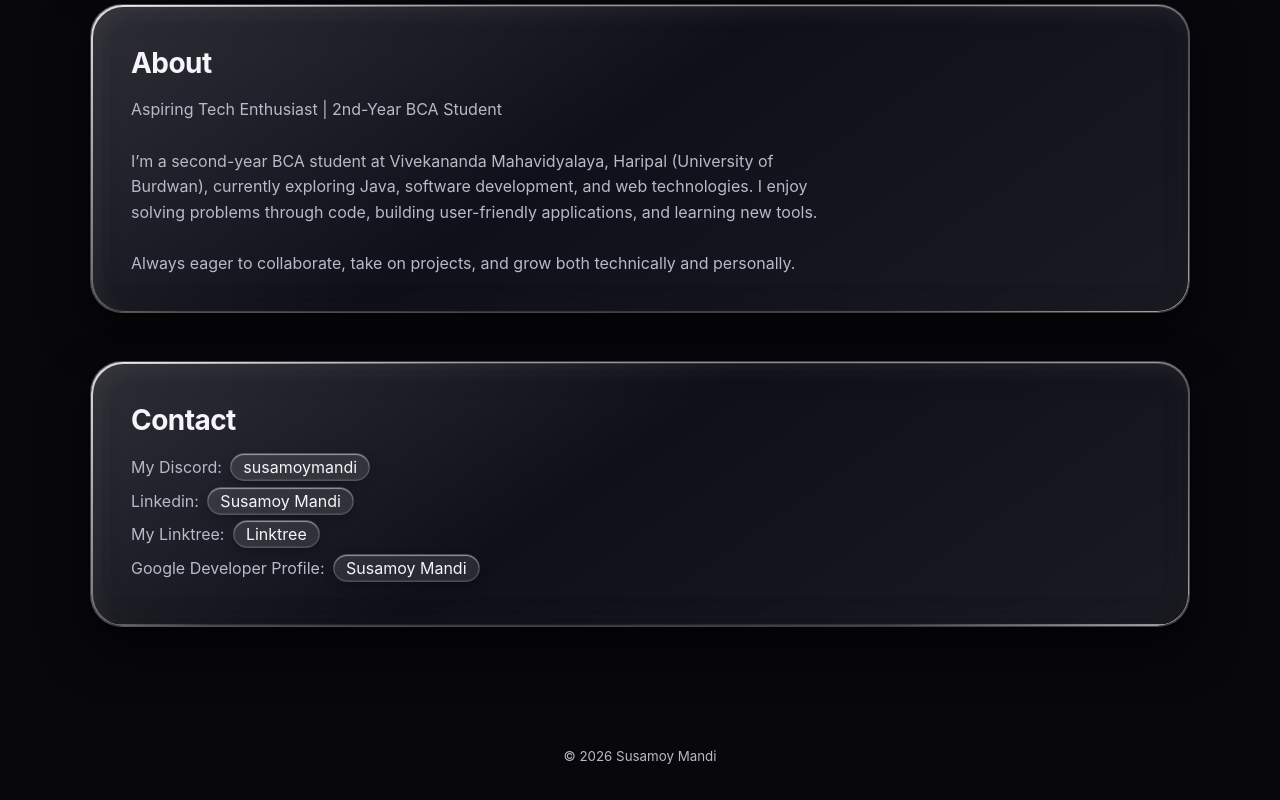
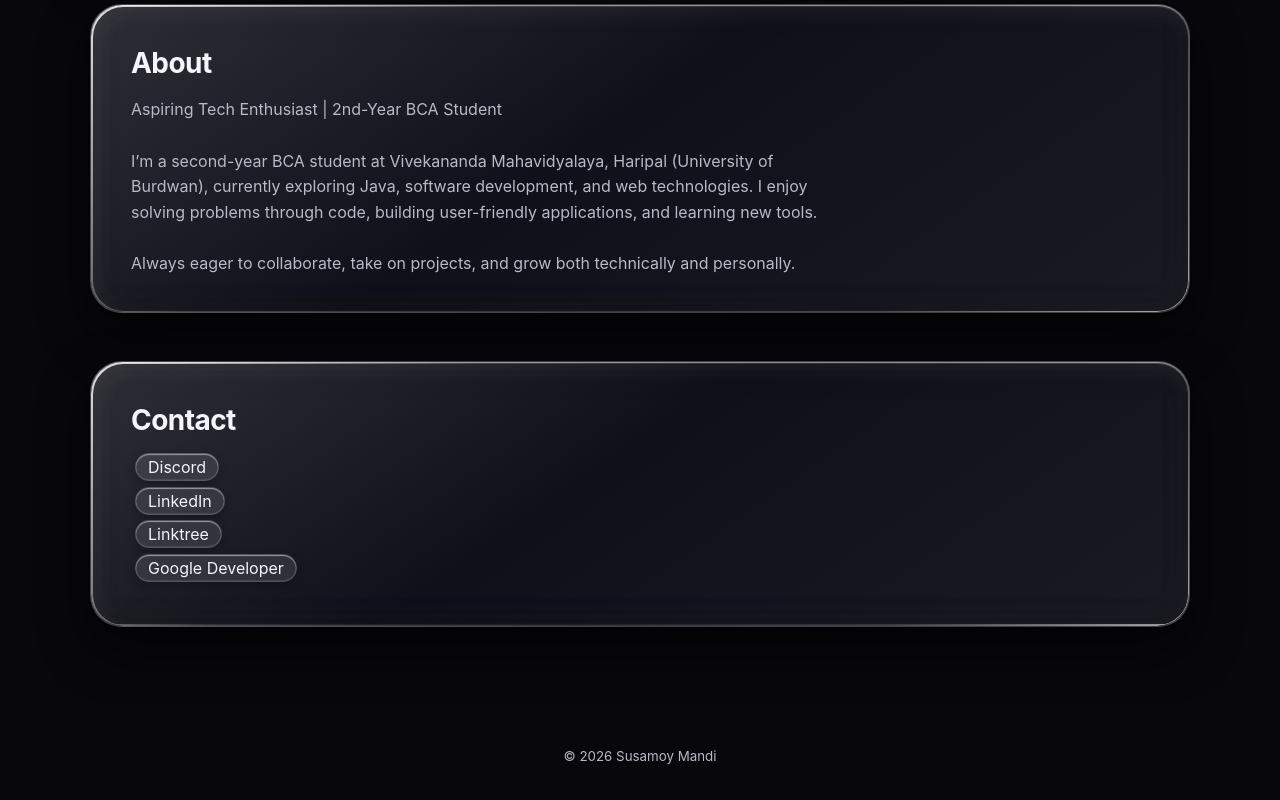
Before and after one commit to susamoymandi/My-Portfolio, a plain HTML site: page index.html in a window 1280 px wide. Shown: the part 1287-2087 px from the top of the page. Drawn offline with Linux system fonts and the light colour scheme.

Commit message:
Fix contact links in index.html
Updated contact links to include proper anchor tags for Discord, LinkedIn, Linktree, and Google Developer profiles.

```diff
--- a/index.html
+++ b/index.html
@@ -100,10 +100,10 @@ Always eager to collaborate, take on projects, and grow both technically and per
 
     <section id="contact" style="padding-top:60px">
       <h2>Contact</h2>
-      <p>My Discord: <a href="https://discord.com/users/susamoymandi">susamoymandi</a></p>
-      <p>Linkedin: <a href="https://www.linkedin.com/in/susamoymandi">Susamoy Mandi</a></p>
-      <p>My Linktree: <a href="https://linktr.ee/susamoy_mandi">Linktree</a></p>
-      <p>Google Developer Profile: <a href="https://g.dev/susamoymandi" target="_blank" rel="noopener">Susamoy Mandi</a></p>
+      <p><a href="https://discord.com/users/susamoymandi" target="_blank" rel="noopener">Discord</a></p>
+      <p><a href="https://www.linkedin.com/in/susamoymandi" target="_blank" rel="noopener">LinkedIn</a></p>
+      <p><a href="https://linktr.ee/susamoymandi" target="_blank" rel="noopener">Linktree</a></p>
+      <p><a href="https://g.dev/susamoymandi" target="_blank" rel="noopener">Google Developer</a></p>
     </section>
   </main>
 
```
